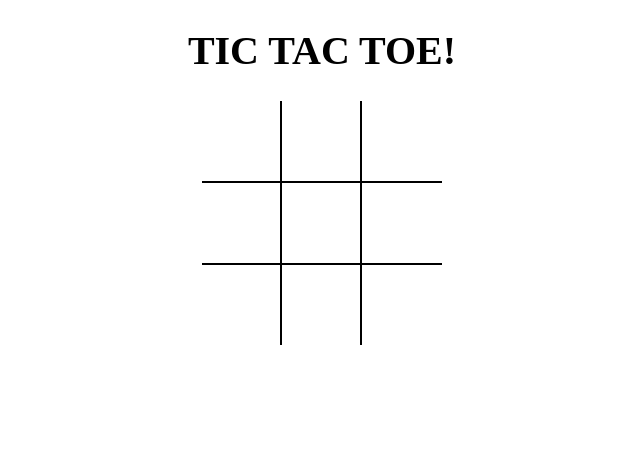
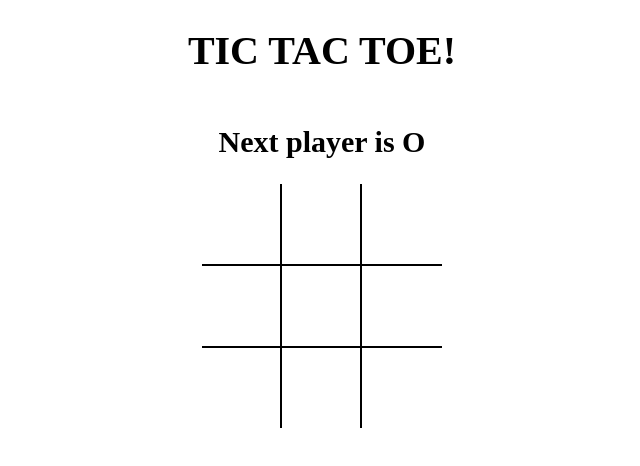
Before and after one commit to kumarsatyam444/tictactoe, a React (Vite) app: page / in a window 1280 px wide. Shown: the top 466 px of the page, without its empty margins (318-958 px from the left). Built offline with nearby package versions, Linux system fonts and the light colour scheme.

Commit message:
calculate winner and lift up the state

```diff
--- a/src/App.jsx
+++ b/src/App.jsx
@@ -1,12 +1,39 @@
-import React from "react";
+import React, {useState} from "react";
 import Board from "./Components/Board";
+import { calculateWinner } from "./helpers";
 import "./Styles/root.scss";
 
- export default () => (
+ export default () => {
+
+  const [board, setBoard] = useState(Array(9).fill(null));
+  const [isXNext, setIsXNext] = useState(false);
+  const winner = calculateWinner(board);
+
+  const message = winner ? `Winner is ${winner}` : `Next player is ${isXNext ? 'X' : 'O'}`
+
+    const handleSquareClick = position => {
+      if (board[position] || winner){
+        return;
+      }
+
+      setBoard(prev => {
+        return prev.map((square, pos) => {
+          if (pos === position){
+            return isXNext ? 'X' : '0';
+          }
+          return square;
+        });
+      });
+
+      setIsXNext(prev => !prev);
+    };
+    return(
 
   <div className="app" >
     <h1>TIC TAC TOE!</h1>
-    <Board />
+    <h2>{message}</h2>
+    <Board board={board} handleSquareClick = {handleSquareClick}/>
 
   </div>
-);
+  );
+ }
--- a/src/Components/Board.jsx
+++ b/src/Components/Board.jsx
@@ -1,28 +1,7 @@
-import React, { useState } from "react";
+import React from "react";
 import Square from "./Square";
 
-
-
-  const Board = () => {
-    const [board, setBoard] = useState(Array(9).fill(null));
-    const [isXNext, setIsXNext] = useState(false);
-
-    const handleSquareClick = position => {
-      if (board[position]){
-        return;
-      }
-
-      setBoard(prev => {
-        return prev.map((square, pos) => {
-          if (pos === position){
-            return isXNext ? "X" : "0";
-          }
-          return square;
-        });
-      });
-
-      setIsXNext(prev => !prev);
-    };
+  const Board = ({board, handleSquareClick}) => {
 
     const renderSquare = position =>{
       return (
--- /dev/null
+++ b/src/helpers.jsx
@@ -0,0 +1,19 @@
+export function calculateWinner(squares) {
+    const lines = [
+      [0, 1, 2],
+      [3, 4, 5],
+      [6, 7, 8],
+      [0, 3, 6],
+      [1, 4, 7],
+      [2, 5, 8],
+      [0, 4, 8],
+      [2, 4, 6],
+    ];
+    for (let i = 0; i < lines.length; i++) {
+      const [a, b, c] = lines[i];
+      if (squares[a] && squares[a] === squares[b] && squares[a] === squares[c]) {
+        return squares[a];
+      }
+    }
+    return null;
+  }
```
Also changed, not shown: 2 other files (tests, documents, lock files or other folders).
